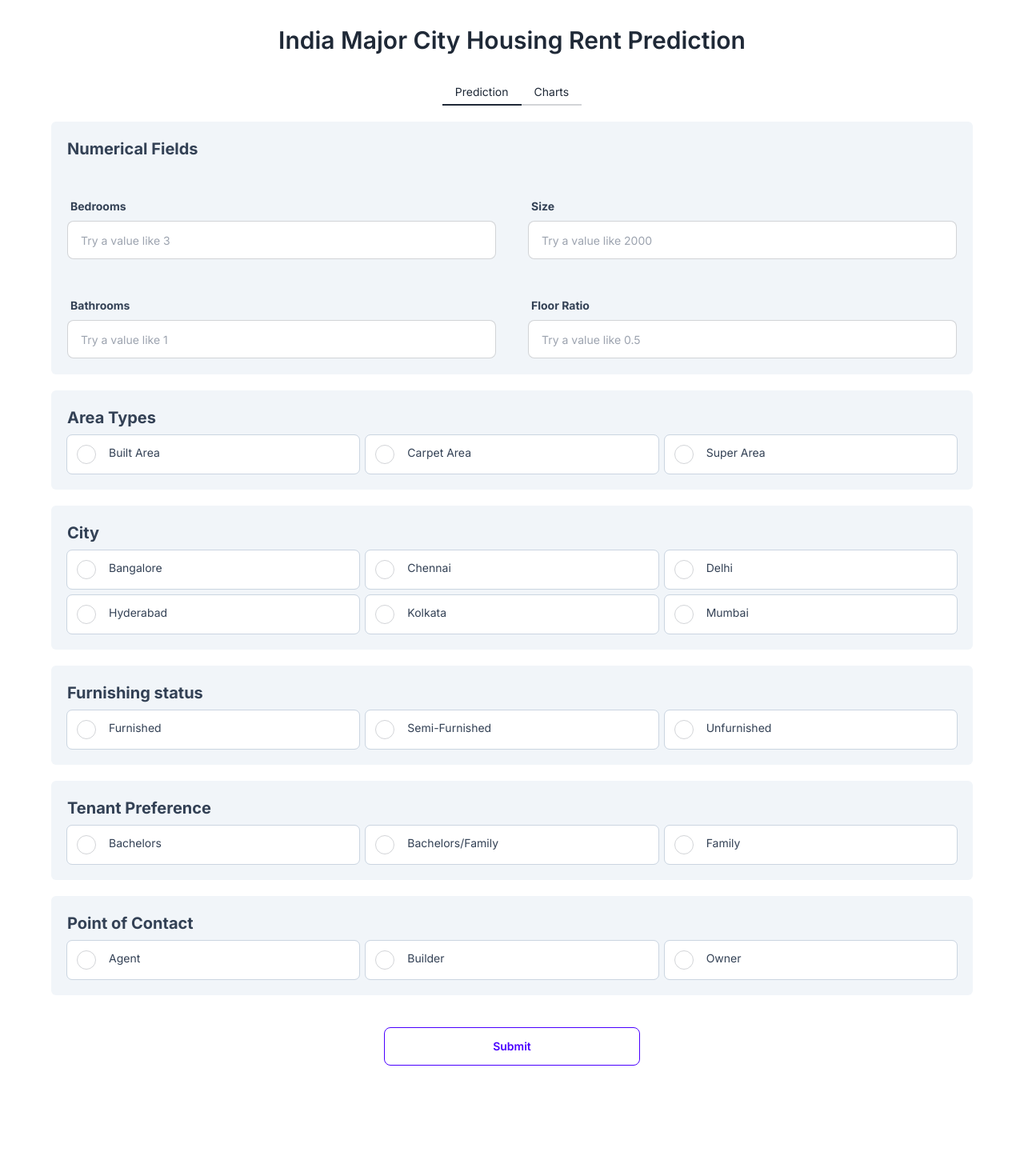
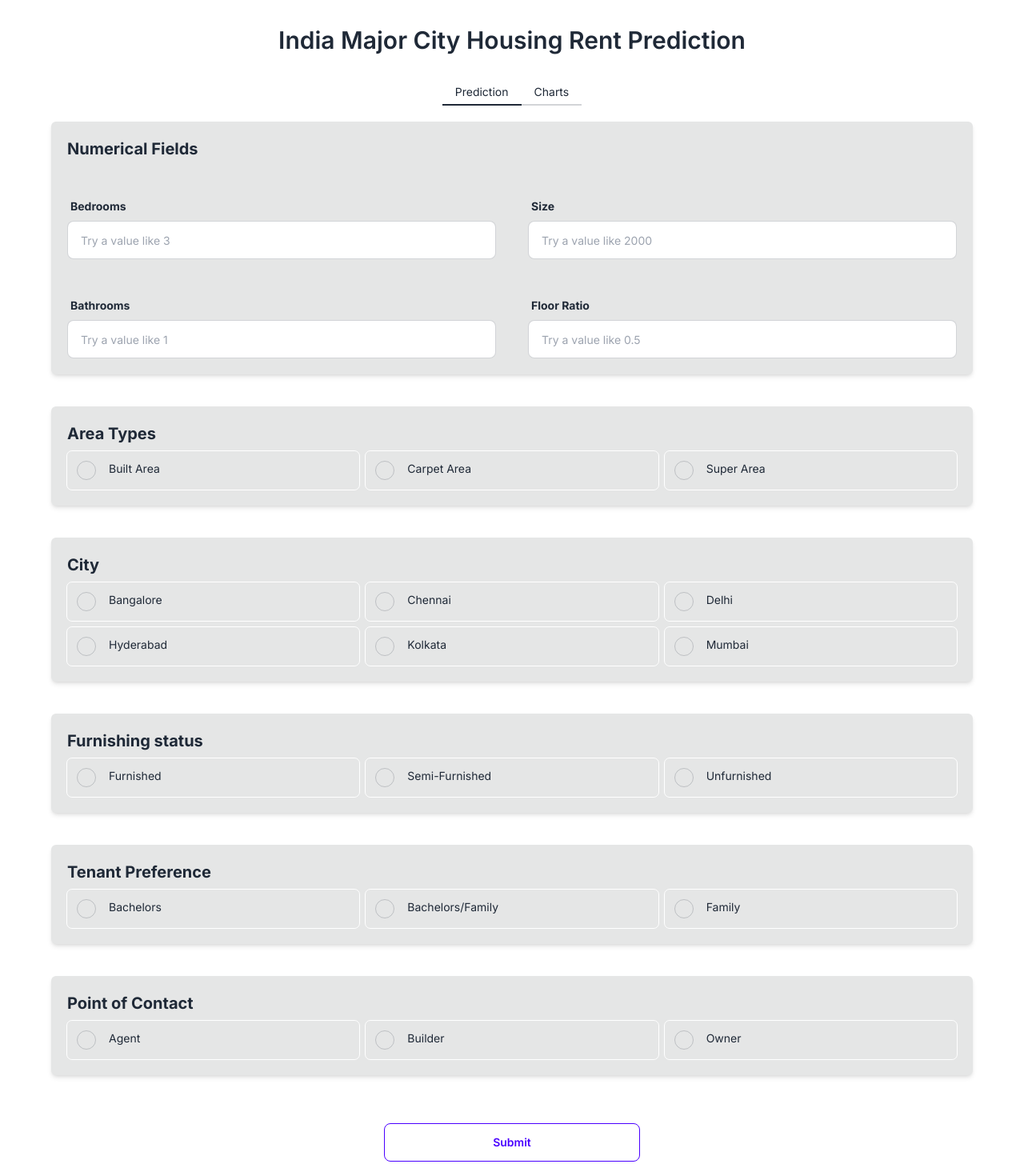
Before and after one commit to andrewscoding2018/ECS111_Project, a Next.js app: page / in a window 1280 px wide. Shown: the top 1470 px of the page at 80% size. Built offline with nearby package versions, Linux system fonts and the light colour scheme.

Commit message:
Fixed frontend

```diff
--- a/app/MultiSelect.tsx
+++ b/app/MultiSelect.tsx
@@ -20,9 +20,9 @@ const MultiSelect = ({
   return (
     <label
       key={index}
-      className="form-control flex p-0 bg-white outline outline-1	 outline-slate-300 rounded-md"
+      className="form-control flex p-0 outline outline-1	bg-base-300 hover:brightness-90 outline-base-100 rounded-md"
     >
-      <div className="flex bg:slate-50 hover:bg-slate-300 p-3 rounded">
+      <div className="flex p-3 rounded">
         <input
           type="radio"
           name={name}
@@ -34,9 +34,8 @@ const MultiSelect = ({
           }}
           className="radio mr-4 align-middle "
         />
-        <p className="text-sm text-slate-700 align-middle">{displayName}</p>
+        <p className="text-sm align-middle">{displayName}</p>
       </div>
-
     </label>
   );
 };
--- a/app/NumInput.tsx
+++ b/app/NumInput.tsx
@@ -7,16 +7,11 @@ interface Props {
   handleChange: (event: React.ChangeEvent<HTMLInputElement>) => void;
 }
 
-const NumInput = ({
-    name,
-    placeholder,
-    displayName,
-    handleChange
-}: Props) => {
+const NumInput = ({ name, placeholder, displayName, handleChange }: Props) => {
   return (
     <label className="form-control ">
       <div className="label">
-                <span className="text-slate-700 label-text font-bold">{displayName}</span>
+        <span className="label-text font-bold">{displayName}</span>
       </div>
       <input
         type="text"
--- a/app/page.tsx
+++ b/app/page.tsx
@@ -11,9 +11,12 @@ import MultiSelect from "./MultiSelect";
 import NumInput from "./NumInput";
 import Charts from "./Charts";
 
-const environment = process.env.NEXT_PUBLIC_NODE_ENV
+const environment = process.env.NEXT_PUBLIC_NODE_ENV;
 
-const serverURL = (environment == "development") ? process.env.NEXT_PUBLIC_LOCAL : process.env.NEXT_PUBLIC_GCP
+const serverURL =
+  environment == "development"
+    ? process.env.NEXT_PUBLIC_LOCAL
+    : process.env.NEXT_PUBLIC_GCP;
 
 interface IResponse {
   data?: number;
@@ -56,7 +59,7 @@ const Home: React.FC = () => {
   const [selectedTenantPreference, setSelectedTenantPreference] = useState("");
   const [selectedPointOfContact, setSelectedPointOfContact] = useState("");
 
-  const [activeTab, setActiveTab] = useState('tab1');
+  const [activeTab, setActiveTab] = useState("tab1");
   const handleTabClick = (tabId: SetStateAction<string>) => {
     setActiveTab(tabId);
   };
@@ -68,30 +71,34 @@ const Home: React.FC = () => {
     setResponse({});
     setIsLoading(true);
 
-    if (selectedFurnishingStatus == "" || selectedTenantPreference == "" || selectedPointOfContact == "") {
+    if (
+      selectedFurnishingStatus == "" ||
+      selectedTenantPreference == "" ||
+      selectedPointOfContact == ""
+    ) {
       setResponse({
-        error: "You must select an option from each field."
-      })
-      setIsLoading(false)
-      return
+        error: "You must select an option from each field.",
+      });
+      setIsLoading(false);
+      return;
     }
 
     for (var key of numericalFields) {
-      console.log(key)
+      console.log(key);
       if (jsonData[key] <= 0) {
         setResponse({
-          error: "You must provide a positive value for each numerical field."
-        })
-        setIsLoading(false)
-        return
+          error: "You must provide a positive value for each numerical field.",
+        });
+        setIsLoading(false);
+        return;
       }
     }
 
-    // Timeout to prevent inconsistent load times (set to 0 when working in dev mode for faster load times)
-    const minTimeout = new Promise((resolve: any) => setTimeout(resolve, 0));
+    // Timeout to prevent inconsistent load times (set to 0 when working in dev mode for faster load times; 2000 otherwise)
+    const minTimeout = new Promise((resolve: any) => setTimeout(resolve, 2000));
 
-    if (typeof serverURL === 'undefined') {
-      throw new Error('Server URL is not defined');
+    if (typeof serverURL === "undefined") {
+      throw new Error("Server URL is not defined");
     }
 
     const payload = {
@@ -145,20 +152,34 @@ const Home: React.FC = () => {
 
   return (
     <div className="flex flex-col justify-center items-center gap-5">
-      <h1 className="md:text-3xl text-xl flex-wrap  m-3 font-semibold pt-5">
+      <h1 className="md:text-3xl text-xl flex-wrap m-3 font-semibold pt-5">
         India Major City Housing Rent Prediction
       </h1>
 
       <div role="tablist" className="tabs tabs-bordered">
-        <a role="tab" className={`tab ${activeTab === 'tab1' ? 'tab-active' : ''}`} onClick={() => handleTabClick('tab1')}>Prediction</a>
-        <a role="tab" className={`tab ${activeTab === 'tab2' ? 'tab-active' : ''}`} onClick={() => handleTabClick('tab2')}>Charts</a>
+        <a
+          role="tab"
+          className={`tab ${activeTab === "tab1" ? "tab-active" : ""}`}
+          onClick={() => handleTabClick("tab1")}
+        >
+          Prediction
+        </a>
+        <a
+          role="tab"
+          className={`tab ${activeTab === "tab2" ? "tab-active" : ""}`}
+          onClick={() => handleTabClick("tab2")}
+        >
+          Charts
+        </a>
       </div>
 
       {activeTab == "tab1" && (
-        <div className="flex flex-col justify-center items-center gap-5 w-full">
+        <div className="flex flex-col justify-center items-center gap-10 w-full">
           {/* Numerical Fields */}
-          <div className="grid md:grid-cols-2 grid-cols-1 gap-10 w-[90%] p-5 bg-slate-100 rounded-md">
-            <div className="md:col-span-2 text-slate-700 text-xl font-bold">Numerical Fields</div>
+          <div className="grid md:grid-cols-2 grid-cols-1 gap-10 w-[90%] p-5 bg-base-300 rounded-md shadow-md">
+            <div className="md:col-span-2 text-xl font-bold">
+              Numerical Fields
+            </div>
             <NumInput
               name={numericalFields[0]}
               placeholder={"Try a value like 3"}
@@ -186,8 +207,10 @@ const Home: React.FC = () => {
           </div>
 
           {/* Area Types */}
-          <div className="grid md:grid-cols-3 grid-cols-1 gap-2 w-[90%] p-5 bg-slate-100 rounded-md">
-            <div className="md:col-span-3 col-span-1 text-xl text-slate-700 p-0 font-bold">Area Types</div>
+          <div className="grid md:grid-cols-3 grid-cols-1 gap-2 w-[90%] p-5 bg-base-300 rounded-md shadow-md">
+            <div className="md:col-span-3 col-span-1 text-xl  p-0 font-bold">
+              Area Types
+            </div>
             {Object.keys(jsonData)
               .filter((key) => key.startsWith("Area"))
               .map((value, index) => (
@@ -198,14 +221,18 @@ const Home: React.FC = () => {
                   selectedValue={selectedArea}
                   setSelectedValue={setSelectedArea}
                   value={value}
-                  displayName={value.replace("Area_Type_", " ").replace("_", " ")}
+                  displayName={value
+                    .replace("Area_Type_", " ")
+                    .replace("_", " ")}
                 />
               ))}
           </div>
 
           {/* Cities */}
-          <div className="grid md:grid-cols-3 grid-cols-1 gap-2 w-[90%] p-5 bg-slate-100 rounded-md">
-            <div className="md:col-span-3 col-span-1 text-xl text-slate-700 font-bold">City</div>
+          <div className="grid md:grid-cols-3 grid-cols-1 gap-2 w-[90%] p-5 bg-base-300 rounded-md shadow-md">
+            <div className="md:col-span-3 col-span-1 text-xl  font-bold">
+              City
+            </div>
             {Object.keys(jsonData)
               .filter((key) => key.startsWith("City_"))
               .map((value, index) => (
@@ -221,10 +248,11 @@ const Home: React.FC = () => {
               ))}
           </div>
 
-
           {/* Furnishing Status */}
-          <div className="grid md:grid-cols-3 grid-cols-1 gap-2 w-[90%] p-5 bg-slate-100 rounded-md">
-            <div className="md:col-span-3 col-span-1 text-xl text-slate-700 font-bold">Furnishing status</div>
+          <div className="grid md:grid-cols-3 grid-cols-1 gap-2 w-[90%] p-5 bg-base-300 rounded-md shadow-md">
+            <div className="md:col-span-3 col-span-1 text-xl  font-bold">
+              Furnishing status
+            </div>
             {Object.keys(jsonData)
               .filter((key) => key.startsWith("Furnishing_Status_"))
               .map((value, index) => (
@@ -243,8 +271,10 @@ const Home: React.FC = () => {
           </div>
 
           {/* Tenant Preference */}
-          <div className="grid md:grid-cols-3 grid-cols-1 gap-2 w-[90%] p-5 bg-slate-100 rounded-md">
-            <div className="md:col-span-3 col-span-1 text-xl text-slate-700 font-bold">Tenant Preference</div>
+          <div className="grid md:grid-cols-3 grid-cols-1 gap-2 w-[90%] p-5 bg-base-300 rounded-md shadow-md">
+            <div className="md:col-span-3 col-span-1 text-xl  font-bold">
+              Tenant Preference
+            </div>
             {Object.keys(jsonData)
               .filter((key) => key.startsWith("Tenant_Preferred_"))
               .map((value, index) => (
@@ -263,8 +293,10 @@ const Home: React.FC = () => {
           </div>
 
           {/* Tenant Preference */}
-          <div className="grid md:grid-cols-3 grid-cols-1 gap-2 w-[90%] p-5 bg-slate-100 rounded-md">
-            <div className="md:col-span-3 col-span-1 text-xl text-slate-700 font-bold">Point of Contact</div>
+          <div className="grid md:grid-cols-3 grid-cols-1 gap-2 w-[90%] p-5 bg-base-300 rounded-md shadow-md">
+            <div className="md:col-span-3 col-span-1 text-xl  font-bold">
+              Point of Contact
+            </div>
             {Object.keys(jsonData)
               .filter((key) => key.startsWith("Point_of_Contact_Contact_"))
               .map((value, index) => (
@@ -282,7 +314,7 @@ const Home: React.FC = () => {
               ))}
           </div>
 
-          <div className="mb-40">
+          <div className="flex flex-col justify-center items-center mb-40">
             <button
               className="btn btn-outline btn-primary my-5 w-80"
               onClick={handleSubmit}
@@ -290,13 +322,22 @@ const Home: React.FC = () => {
               Submit
             </button>
             {/* Loading box */}
-            {isLoading && <progress className="progress progress-primary w-32" />}
+            {isLoading && (
+              <progress className="progress progress-primary w-32" />
+            )}
             {/* Output */}
             {response.data && (
-              <div className="mt-4 p-2 border border-green-500 rounded-lg bg-green-50">
-                <h2 className="font-bold">Your monthly rent (in rupees) costs:</h2>
-                <br></br>
-                <p>{Math.trunc(response.data)}₹</p>
+              <div className="mt-4 p-2 rounded-lg ">
+                <div className="bg-base-300 stats shadow">
+                  <div className="stat flex flex-col gap-3 justify-center items-center">
+                    <div className="stat-title">
+                      Your monthly rent (in rupees) is:
+                    </div>
+                    <div className="stat-value text-primary">
+                      {Math.trunc(response.data)}₹
+                    </div>
+                  </div>
+                </div>
               </div>
             )}
             {response.error && (
@@ -307,13 +348,9 @@ const Home: React.FC = () => {
             )}
           </div>
         </div>
-
       )}
-      {activeTab == "tab2" && (
-        <Charts />
-      )}
+      {activeTab == "tab2" && <Charts />}
     </div>
-
   );
 };
 
```
Also changed, not shown: app/Charts.tsx (+71 -16 lines). Lines whose indentation alone changed are shown as unchanged.
